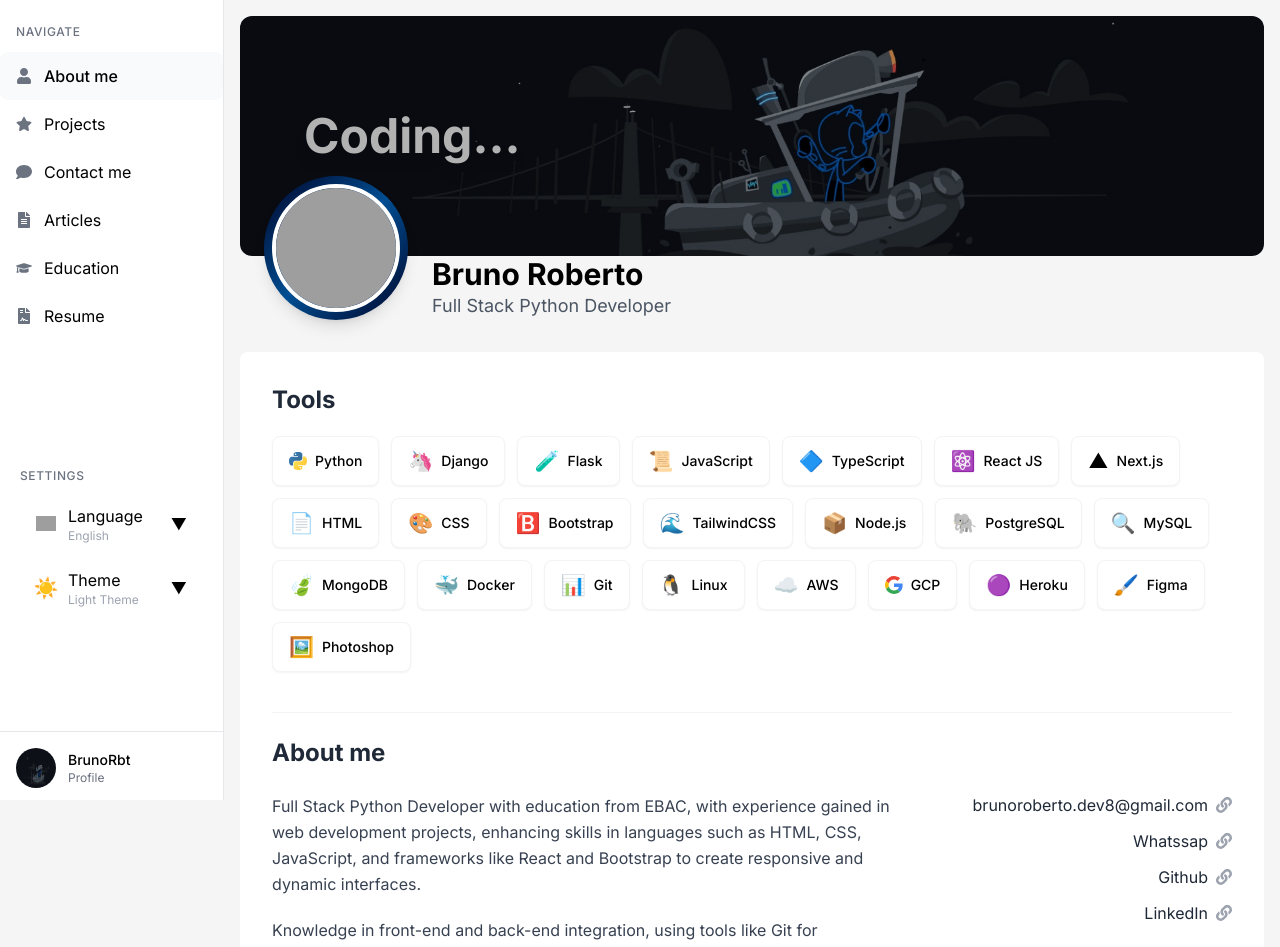
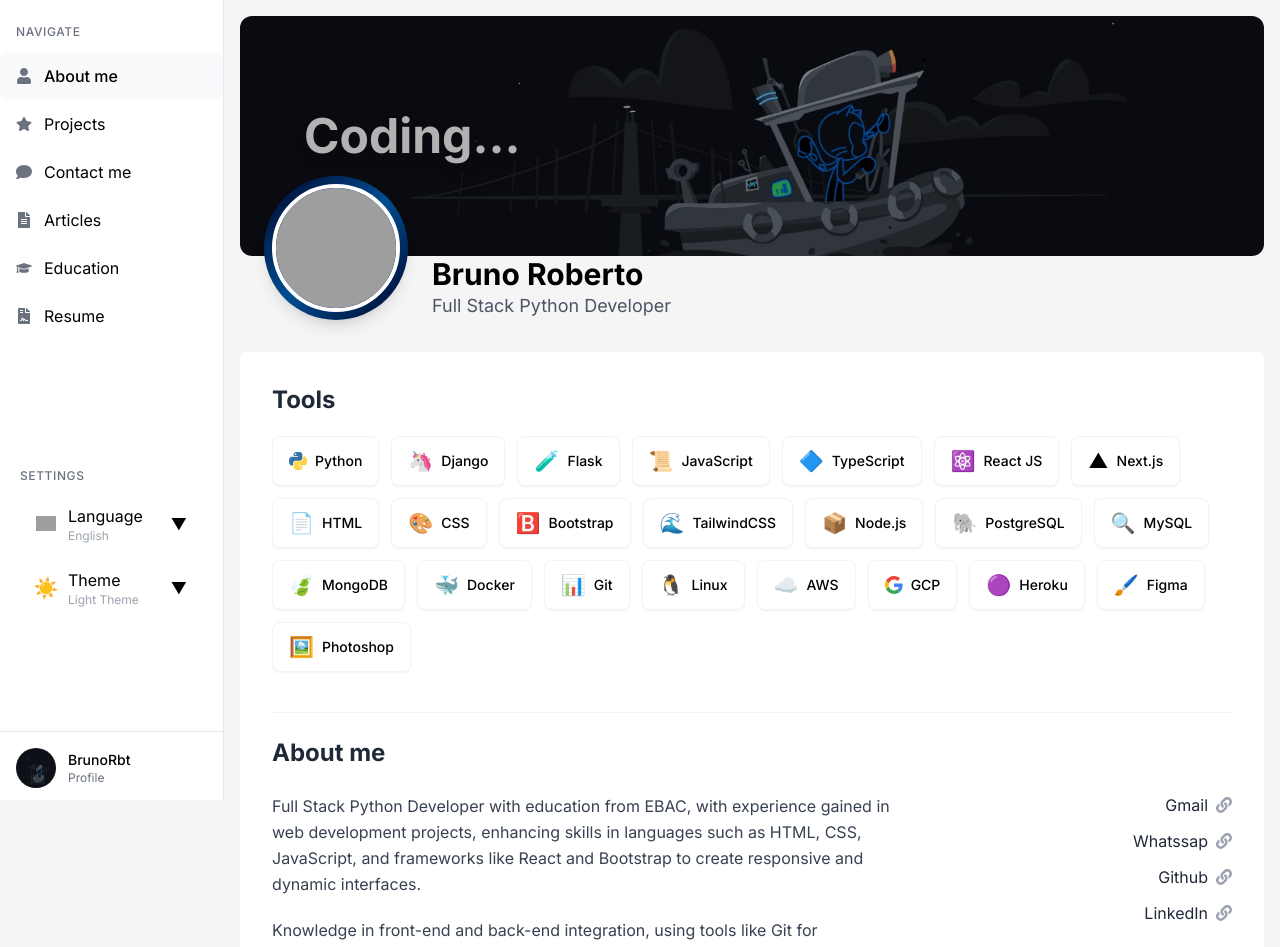
Before and after one commit to BrunoRbt/portifolio, a React (Create React App) app in the folder meu-portfolio/: page / in a window 1280 px wide. Shown: the top 947 px of the page. Built offline with nearby package versions, Linux system fonts and the light colour scheme; grey boxes are pictures that could not be loaded.

Commit message:
correções

```diff
--- a/meu-portfolio/src/App.tsx
+++ b/meu-portfolio/src/App.tsx
@@ -73,7 +73,7 @@ const AppContent: React.FC = () => {
     },
     contacts: {
       email: {
-        value: 'brunoroberto.dev8@gmail.com',
+        value: 'Gmail',
         url: 'https://mail.google.com/mail/?view=cm&fs=1&to=brunoroberto.dev8@gmail.com&su=Oi%20Bruno!%20vim%20através%20do%20seu%20portfólio'
       },
       whatsapp: {
```
